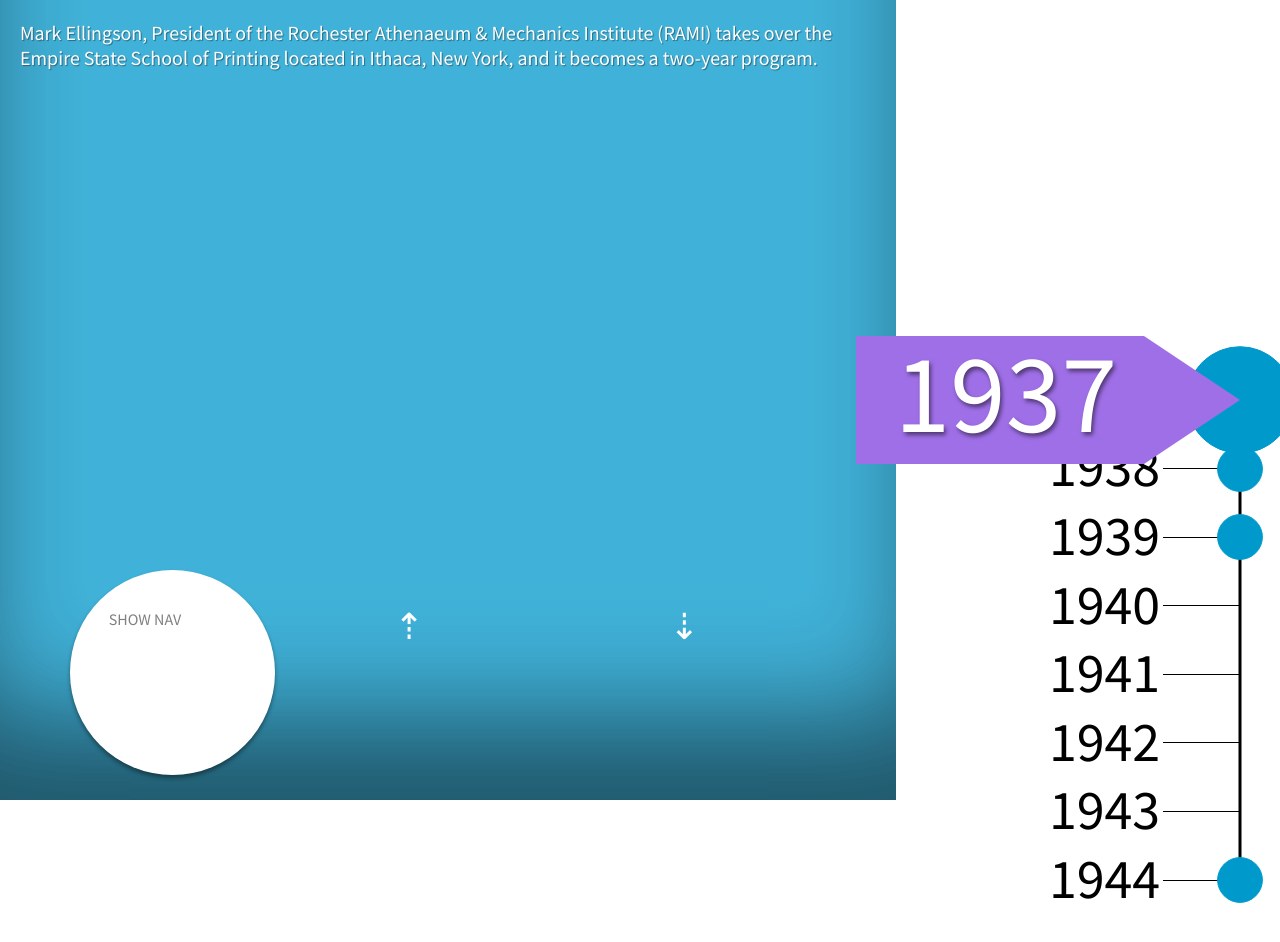
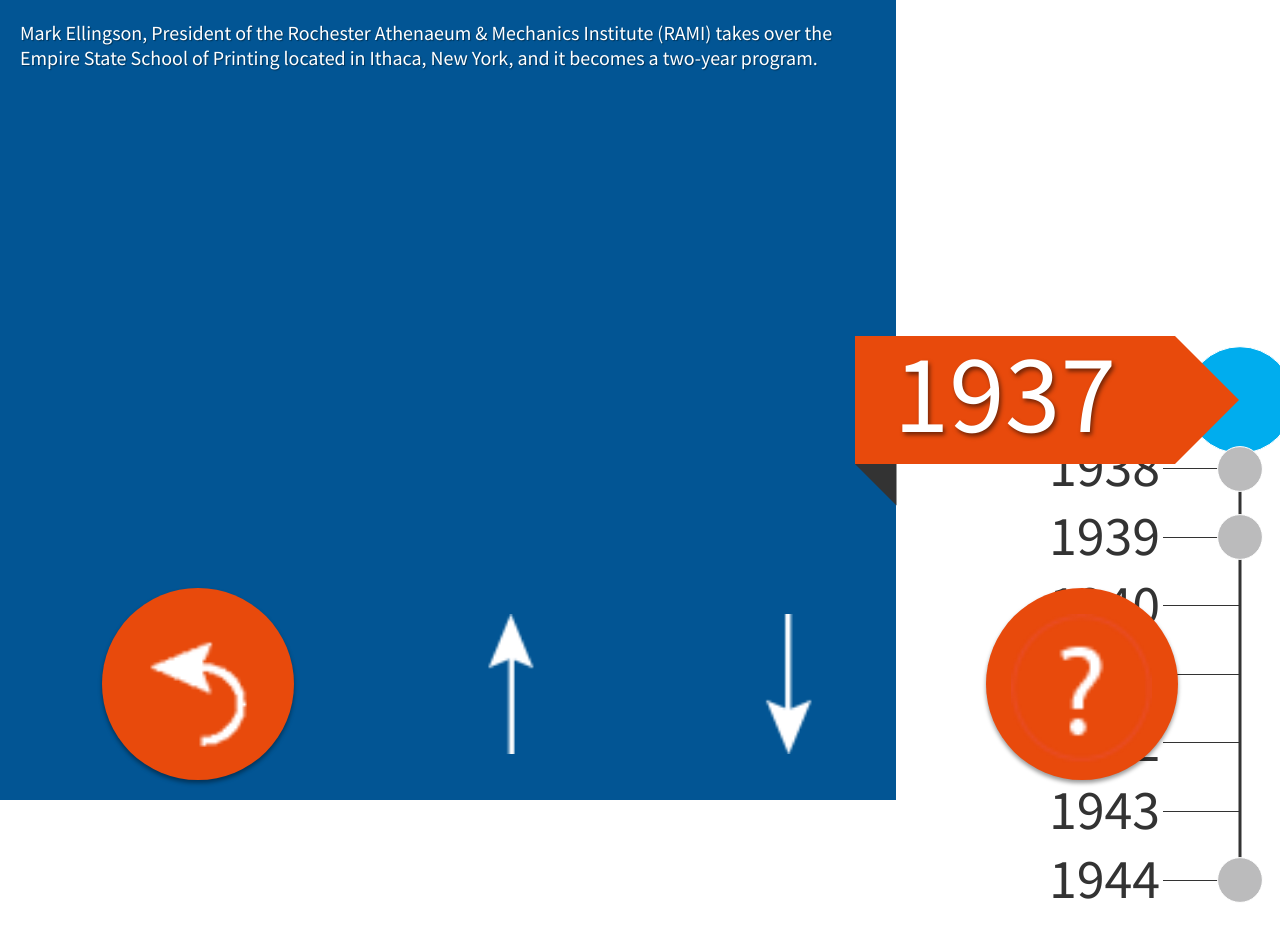
Before and after one commit to haydenw1/co-op15_timeline, a plain HTML site: page index.html in a window 1280 px wide. Drawn offline with nearby package versions, Linux system fonts and the light colour scheme.

Commit message:
cosmetic and button changes
1. Changed colors to fit rest of app as per the style guide olivia sent
over. still could be subject to change.
2. made fixed div to 'hold' buttons at bottom
3. changed button images for prev and next event, temp ones put in for
back and help

```diff
--- a/css/main.scss
+++ b/css/main.scss
@@ -1,4 +1,4 @@
-$button-background-color: #fff;
+$button-background-color: #e84a0c;
 $description-font-size: 1.25em;
 $description-text-color: #fff;
 $font-stack: 'Source Sans Pro', sans-serif;
@@ -13,34 +13,54 @@ body {
 .button {
   background: $button-background-color; //probably will be changed when using Olivia's buttons
   border-radius: 100%;
-  bottom: 25px;
+  bottom: calc(2.5%);
   box-shadow: 0 3px 4px rgba(0,0,0,.40);
-  color: gray; //will be changed when using Olivia's buttons
-  height: 40px;
-  left: calc(5.5%);
-  padding: calc(3%); //will be changed when using Olivia's buttons
+  color: #fff; //will be changed when using Olivia's buttons
+  //height: 40px;
+  left: calc(8%);
+  padding: calc(2%); //will be changed when using Olivia's buttons
   position: fixed;
-  width: calc(10%);
+  width: calc(11%);
   z-index: 5;
+
+  img{
+    float:left;
+  }
 
   &.prev {
     background: none;
     box-shadow: none;
     color: white; //will be changed when using Olivia's buttons
     font-size: 36px; //will be changed when using Olivia's buttons
-    left: calc(27%);
+    left: calc(32.5%);
     line-height: 1; //will be changed when using Olivia's buttons
     text-indent: 10px; //will be changed when using Olivia's buttons
   }
 
   &.next {
     @extend .prev;
-    left: calc(48.5%);
+    left: calc(54%);
+  }
+
+  &.help{
+    //@extend .prev;
+    left: calc(77%);
   }
 
   &#active {
     box-shadow: 0px 0px 5px 3px rgba(0,0,0,.20) inset;
   }
+}
+
+.button-container{
+  background-color: #bbbbbc;
+  //border-top: 3px solid #e84a0c;
+  bottom: 0px;
+  //height: 5%;
+  left: 0;
+  position: fixed;
+  width: 100%;
+  z-index: 5;
 }
 
 .svg {
@@ -52,9 +72,9 @@ body {
 // - 'fixed'              div fixed in place while user scrolls
 // - '-webkit-transform'  fixes mobile address bar (sort of) will not need in app
 .text-holder {
-  background-color: rgba(0,153,204,.75);
+  background-color: #025594;
   bottom: 0;
-  box-shadow: 0px -110px 110px -25px rgba(0,0,0,.50) inset;
+  //box-shadow: 0px -110px 110px -25px rgba(0,0,0,.50) inset;
   left: 0;
   margin: 0;
   pointer-events: none;
@@ -82,14 +102,18 @@ body {
 .timeline-path {
   path {
     fill: none;
-    stroke: black;
+    stroke: #333;
     stroke-width: 3;
+  }
+
+  .tick text{
+    fill: #333;
   }
 
   .tick line {
     fill: none;
     shape-rendering: crispEdges;
-    stroke: black;
+    stroke: #333;
   }
 }
 
--- a/index.html
+++ b/index.html
@@ -15,9 +15,12 @@
 	<body>
     <script src="js/main.js"></script> <!-- main element creation and data import -->
 
-    <div class="button nav"></div>
-    <div class="button prev">&#x21e1</div>
-    <div class="button next">&#x21e3</div>
+    <div class="button-container">
+      <div class="button nav"><img src="images/back_white.png"/></div>
+      <div class="button prev"><img src="images/arrow_3_white.png"/></div>
+      <div class="button next"><img src="images/arrow_3_180.png"/></div>
+      <div class="button help"><img src="images/help_white.png"/></div>
+    </div>
 
 		<script src="js/api.js"></script> <!-- DPS API interaction-->
     <script>
--- a/js/api.js
+++ b/js/api.js
@@ -7,7 +7,7 @@ $( document ).ready(function() {
 	adobeDPS.Gesture.disableNavigation([$sliderOne[0], $sliderTwo[0]]);
 
 	$buttonNav.attr( "onclick", "toggleNavUi();" );
-	$buttonNav.html( "SHOW NAV" );
+	//$buttonNav.html( "SHOW NAV" );
 });
 
 $toggle = 0;
@@ -15,5 +15,5 @@ $toggle = 0;
 function toggleNavUi(){
 	adobeDPS.Gesture.toggleNavigationUI();
   window.location = "navto://relative/last";
-	$toggle == 0 ? $( ".button.nav" ).html( "NAV!!!" ) && $toggle++ : $( ".button.nav" ).html( "SHOW NAV" ) && $toggle--;
+	//$toggle == 0 ? $( ".button.nav" ).html( "NAV!!!" ) && $toggle++ : $( ".button.nav" ).html( "SHOW NAV" ) && $toggle--;
 }
--- a/js/main.js
+++ b/js/main.js
@@ -11,14 +11,20 @@ function setUp(){
 
   var timelineXPos = width * (15.5 / 16);
 
-  var viewerWidth = rightSpace;
+  console.log(textHolderWidth - (timelineXPos - rightSpace));
+
+  //var viewerOverhang = textHolderWidth - (timelineXPos - rightSpace);
+  var viewerWidth = rightSpace ;
   var viewerHeight = viewerWidth / 3;
-  var viewerXPos = timelineXPos - viewerWidth;
+
+  var viewerXPos = (timelineXPos - 1.5) - viewerWidth;
   var viewerYPos = (height / 2) - (viewerHeight / 2);
+  var viewerOverhang = textHolderWidth - viewerXPos;
+
   var viewerBottom = viewerYPos + viewerHeight;
   var viewerTop = viewerYPos;
 
-  makeViewer(viewerHeight, viewerWidth, viewerXPos, viewerYPos);
+  makeViewer(viewerHeight, viewerOverhang, viewerWidth, viewerXPos, viewerYPos);
   makeTextHolder(height, textHolderWidth);
 
   //array of objects for each school event. holds a description ("event"), a date ("date"), and an associated picture ("pic")
@@ -52,6 +58,7 @@ function setUp(){
       }
     ];
 
+    //console.log(document.body.innerHeight);
     var totalHeight = document.documentElement.clientHeight * (data.length/2.5);
     var earliest = new Date(data[0].date);
     var latest = new Date(data[(data.length)-1].date);
@@ -62,45 +69,57 @@ function setUp(){
   //});
 }
 
-function makeViewer(h, w, x, y){
+function makeViewer(height, overHang, width, xPos, yPos){
   var viewerLineData = [
     { "x": 0, "y": 0},
-    { "x": w * (3 / 4), "y": 0},
-    { "x": w, "y": h/2},
-    { "x": w * (3 / 4), "y": h},
-    { "x": 0, "y": h},
+    { "x": width * (5 / 6), "y": 0},
+    { "x": width, "y": height/2},
+    { "x": width * (5 / 6), "y": height},
+    { "x": 0, "y": height},
     { "x": 0, "y": 0}
   ];
+
+  var viewerBackLineData = [
+    { "x": 0, "y": height},
+    { "x": overHang, "y": height},
+    { "x": overHang, "y": height + overHang}
+    //{ "x": overHang, "y": height + overHang}
+  ]
 
   var viewerLine = d3.svg.line()
     .x(function(d){ return d.x;})
     .y(function(d){ return d.y;})
     .interpolate("linear");
 
-  d3.select( "body" )
+  var viewerSvg = d3.select("body")
     .append("svg")
       .attr("class","viewer-svg")
-      .attr("width", w)
-      .attr("height", h)
+      .attr("width", width)
+      .attr("height", height + overHang)
       .attr("fill","black")
       .style("position", "fixed")
-      .style("left", x)
-      .style("top", y)
-    .append("path")
-      .attr("d",viewerLine(viewerLineData))
-      //.attr("stroke","#9F6FE8")
-      .attr("stroke-width","0px")
-      .attr("fill","#9F6FE8");
+      .style("left", xPos)
+      .style("top", yPos)
+
+  viewerSvg.append("path")
+    .attr("d", viewerLine(viewerLineData))
+    .attr("stroke-width","0px")
+    .attr("fill","#e84a0c");
+
+  viewerSvg.append("path")
+    .attr("d", viewerLine(viewerBackLineData))
+    .attr("stroke-width","0px")
+    .attr("fill","#333333");
 }
 
 //creates single div to hold event text and pics, appends to DOM
-function makeTextHolder(h, w){
+function makeTextHolder(height, width){
   var textHolder = document.createElement("div");
   var para = document.createElement("p");
 
   textHolder.setAttribute("class","text-holder");
-  textHolder.style.width = w + "px";
-  textHolder.style.height = h + "px";
+  textHolder.style.width = width + "px";
+  textHolder.style.height = height + "px";
 
   para.setAttribute("class","text");
   para.setAttribute("id","p");
@@ -150,9 +169,9 @@ function makeSvgAndTimeline(circleRadius, data, earliest, height, latest, p, rig
       .attr("cx", timelineX) //sets x position of circle
       .attr("cy", function(d){return d3.round(yScale(new Date(d.date)));}) //sets y position (based on date of object in data)
       .attr("r", circleRadius)
-      .attr("stroke", "#0099CC")
+      .attr("stroke", "#fff")
       .attr("stroke-width", 1)
-      .attr("fill", "#0099CC");
+      .attr("fill", "#bbbbbc");
 
   for(var i = 0; i < circles[0].length; i++){
     circleCY.push(parseInt(circles[0][i].getAttribute("cy")));
@@ -188,10 +207,14 @@ function isScrolledIntoView(circleCY, circleRadius, circles, data, viewerBottom,
     if(elementCenter >= viewerTop && elementCenter <= viewerBottom){
       d3Circle.transition()
         .ease("elastic")
-        .attr("r", circleRadius * 2.38);
+        .attr("r", circleRadius * 2.38)
+        .attr("fill","#00adee");
       showTP(data, i, viewerHeight, viewerWidth);
     }else{
-      d3Circle.transition().ease("elastic").attr("r", circleRadius);
+      d3Circle.transition()
+        .ease("elastic")
+        .attr("r", circleRadius)
+        .attr("fill","#bbbbbc");
       badCounter === data.length - 1 ? hideTP() : false; //***checks to see if all circles are out of bounds
       badCounter++;
     }
@@ -244,11 +267,23 @@ function createButtons(circleCY, circles, height, viewerBottom, viewerTop){
   var buttonNav = d3.select(".button.nav"); //button that shows nav
   var buttonNext = d3.select(".button.next");
   var buttonPrev = d3.select(".button.prev");
+  var buttonHelp = d3.select(".button.help");
   var buttonNavWidth = buttonNav.style("width");
+
+  //console.log($( ".button" ).width());
+  $( ".button img" ).innerWidth(buttonNavWidth);
+  //console.log($( ".button img" ).innerWidth());
+  //console.log(buttonNavWidth);
+  //$( ".button-container" ).css("height", "calc(5% + " + buttonNavWidth + ")");
+  console.log(document.getElementsByClassName("button")[0].getBoundingClientRect().width);
+
+
+  //console.log($(".button.nav").css(left));
 
   buttonNav.style("height", buttonNavWidth);
   buttonPrev.style("height", buttonNavWidth);
   buttonNext.style("height", buttonNavWidth);
+  buttonHelp.style("height", buttonNavWidth);
 
   buttonNav.on("touchstart", function(){d3.select(this).attr("id", "active");})
            .on("touchend",   function(){d3.select(this).attr("id", null);});
@@ -257,6 +292,9 @@ function createButtons(circleCY, circles, height, viewerBottom, viewerTop){
             .on("touchend",   function(){d3.select(this).attr("id", null);});
 
   buttonNext.on("touchstart", function(){goPrevNext(this, circleCY, circles, height, 1, viewerBottom, viewerTop)})
+            .on("touchend",   function(){d3.select(this).attr("id", null);});
+
+  buttonHelp.on("touchstart", function(){d3.select(this).attr("id", "active");})
             .on("touchend",   function(){d3.select(this).attr("id", null);});
 }
 
```
Also changed, not shown: css/main.css, images/arrow_3_180.png (added), images/arrow_3_180_e84a0c.png (added), images/arrow_3_e84a0c.png (added), images/arrow_3_white.png (added), images/back_e84a0c.png (added), images/back_white.png (added), images/help_white.png (added), 1 other file.
